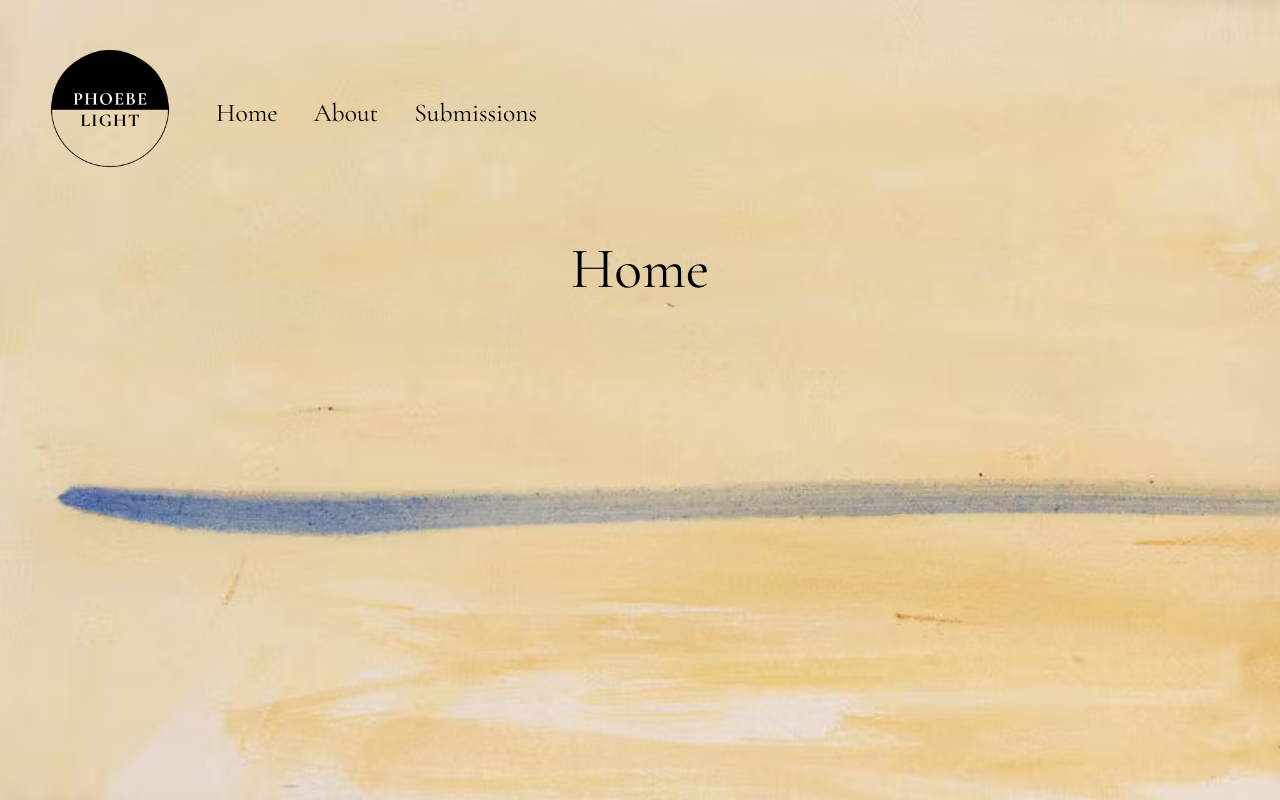
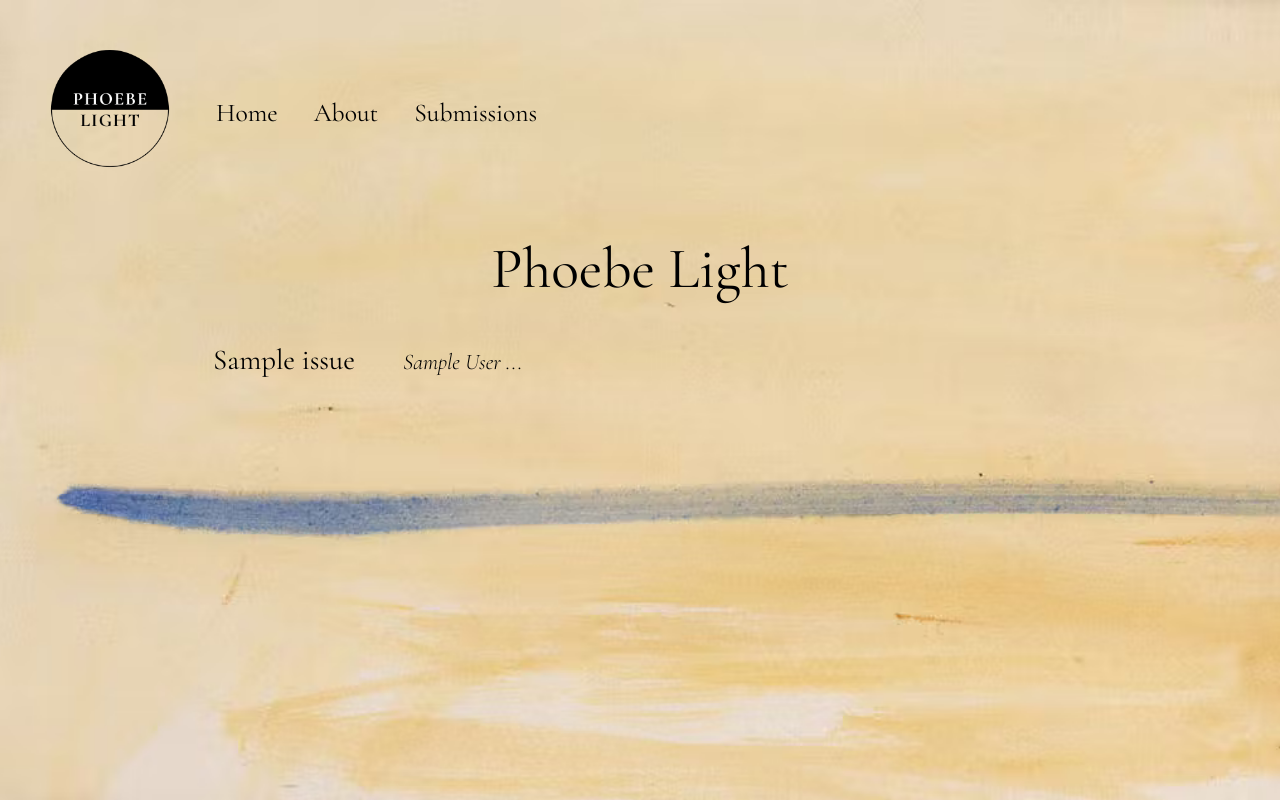
Before and after one commit to annamiriams/phoebe-light, a Django app: page / in a window 1280 px wide. Run offline with Django 5.2, Linux system fonts and the light colour scheme; tables that the repository leaves empty hold one stand-in row (values such as "Sample post").

Commit message:
model updates; home page and issue detail page now display respective data and some styling;

```diff
--- a/main_app/models.py
+++ b/main_app/models.py
@@ -3,11 +3,20 @@ from django.conf import settings
     # Updating per refactoring of User model to accounts/models.py.
 
 class Issue(models.Model):
+    STATUS = [
+        ('pending', 'Pending'),
+        ('published', 'Published'),
+        ('archived', 'Archived'),
+    ]
+
     number = models.PositiveIntegerField(unique=True)
         # Maybe try to have this increment automatically but leaving as is for now.
     custom_title = models.CharField(max_length=100, blank=True)
         # Leaves room for 'Special Issue' or the like.
     editors_note = models.TextField(max_length=1000)
+    published_authors = models.ManyToManyField(settings.AUTH_USER_MODEL, related_name='published_issues')
+        # related_name will let me reverse search (find a user's published_issues on an author's page)
+    status = models.CharField(max_length=9, choices=STATUS, default='pending')
 
     def __str__(self):
         return self.title
@@ -33,8 +42,9 @@ class Submission(models.Model):
     submission_text = models.TextField(blank=False)
         # No set max_length at this point.
     approval_status = models.CharField(max_length=8, choices=APPROVAL_STATUS, default='pending')
-    approved_issue = models.ForeignKey(Issue, null=True, blank=True, on_delete=models.SET_NULL)
+    approved_issue = models.ForeignKey(Issue, null=True, blank=True, on_delete=models.SET_NULL, related_name='submissions')
         # on_delete is required, and I don't want to cascade delete here (if an issue is deleted, I want to keep all corresponding submissions). SET_NULL unlinks the issue and submission to keep the latter.
+        # adding related_name so I can reverse search on the model
 
     def __str__(self):
         return self.title
--- a/main_app/static/css/base.css
+++ b/main_app/static/css/base.css
@@ -38,6 +38,12 @@ h2 {
 }
 
 h3 {
+    font-size: 1.8em;
+    font-weight: 300;
+    font-style: normal;
+}
+
+h4 {
     font-family: "Source Sans 3", sans-serif;
     font-optical-sizing: auto;
     font-weight: 300;
@@ -52,6 +58,11 @@ p {
     font-weight: 300;
     font-style: normal;
     font-size: 1.2em;
+}
+
+ul {
+    padding: 0;
+    list-style-type: none;
 }
 
 .btn-primary,
--- /dev/null
+++ b/main_app/static/css/issues.css
@@ -0,0 +1,60 @@
+.issue-container {
+    width: 70%;
+    margin: 0 auto;
+}
+
+.issue-container h3 {
+    margin: 0;
+}
+
+#editors-note {
+    font-family: "Source Sans 3", sans-serif;
+    font-optical-sizing: auto;
+    font-weight: 300;
+    font-style: italic;
+    font-size: 1.2em;
+}
+
+.author-item {
+    display: flex;
+    justify-content: center;
+    align-items: center;
+    flex-direction: column;
+    flex-wrap: wrap;
+    padding: 1em;
+}
+
+.author-item a {
+    text-decoration: overline;
+}
+
+.author-item p {
+    margin: .6em;
+}
+
+.issue-link {
+    display: flex;
+    align-items: baseline;
+    gap: 3em;
+}
+
+.issue-link h2 {
+    margin: 0;
+    display: inline-block;
+    font-size: 1.8em;
+}
+
+.authors {
+    display: flex;
+    flex-wrap: wrap;
+    gap: 0.6em;
+    margin: 0;
+    align-items: baseline;
+}
+
+.authors h3 {
+    margin: 0;
+    font-style: italic;
+    font-size: 1.4em;
+    display: inline-block;
+}
--- a/main_app/templates/home.html
+++ b/main_app/templates/home.html
@@ -1,7 +1,25 @@
 {% extends 'base.html' %} {% load static %} {% block head %}
 <link rel="stylesheet" href="{% static 'css/base.css' %}" />
+<link rel="stylesheet" href="{% static 'css/issues.css' %}" />
 {% endblock %} {% block content %}
 
-<h1>Home</h1>
+<h1>Phoebe Light</h1>
+
+<div class='issue-container'>
+    {% for issue in issues %}
+    <div>
+        {% if issue.status == 'published' %}
+        <a href="{% url 'issue-detail' issue.id %}" class='issue-link'>
+            <h2>{{ issue.title }}</h2>
+            <div class='authors'>
+                {% for submission in issue.submissions.all %}
+                    <h3>{{ submission.author }} ...</h3>
+                {% endfor %}
+            </div>
+        </a>
+        {% endif %}
+    </div>
+    {% endfor %}
+</div>
 
 {% endblock %}
--- a/main_app/templates/main_app/submission_detail.html
+++ b/main_app/templates/main_app/submission_detail.html
@@ -15,7 +15,7 @@
     <span>
         {% if submission.approval_status == 'accepted' %}
             <p>Status:</p>
-            <span>{{ submission.approval_status|capfirst}} and published in <a href='' id='issue-title'>Phoebe Light: {{ submission.approved_issue}}</a>.
+            <span>{{ submission.approval_status|capfirst}} and published in <a href="{% url 'issue-detail' submission.approved_issue.id %}" id='issue-title'>Phoebe Light: {{ submission.approved_issue}}</a>.
         {% else %}
             <p>Status:</p>
             <span>{{ submission.approval_status|capfirst}}
--- a/main_app/templates/main_app/submission_form.html
+++ b/main_app/templates/main_app/submission_form.html
@@ -36,7 +36,7 @@
         {% for submission in submissions %}
         {% comment %} <a href='{% url ' submission-detail' submission.id %}'> {% endcomment %}
             <li class='submission-item'>
-                <h3 class='submission-title'>{{ submission.title }}</h3>
+                <h4 class='submission-title'>{{ submission.title }}</h4>
                 <span>Status: {{ submission.approval_status|capfirst }}</span>
                 {% if submission.approval_status == 'accepted' %}
                 <span>Published in: {{ submission.approved_issue}}</span>
--- a/main_app/urls.py
+++ b/main_app/urls.py
@@ -8,4 +8,5 @@ urlpatterns = [
     path('submissions/<int:pk>/', views.SubmissionDetail.as_view(), name='submission-detail'),
     path('submissions/<int:pk>/update/', views.SubmissionUpdate.as_view(), name='submission-update'),
     path('submissions/<int:pk>/delete/', views.SubmissionDelete.as_view(), name='submission-delete'),
+    path('issues/<int:pk>/', views.IssueDetail.as_view(), name='issue-detail'),
 ]
--- a/main_app/views.py
+++ b/main_app/views.py
@@ -2,14 +2,22 @@ from django.shortcuts import render
 from django.views.generic.edit import CreateView, UpdateView, DeleteView
 from django.views.generic import DetailView
 from .models import Submission, Issue
+from django.contrib.auth.models import User
 from .forms import SubmissionForm
 from django.urls import reverse_lazy
 
 def home(request):
-    return render(request, 'home.html')
+    issues = Issue.objects.prefetch_related('submissions').all()
+
+    return render(request, 'home.html', {
+        'issues': issues,
+    })
 
 def about(request):
     return render(request, 'about.html')
+
+class IssueDetail(DetailView):
+    model = Issue
 
 class SubmissionCreate(CreateView):
     model = Submission
```
Also changed, not shown: main_app/templates/main_app/issue_detail.html (added, +27 -0 lines), README.md, main_app/migrations/0003_issue_published_authors.py (added), main_app/migrations/0004_issue_issue_status_alter_submission_approved_issue.py (added), main_app/migrations/0005_rename_issue_status_issue_status.py (added).
